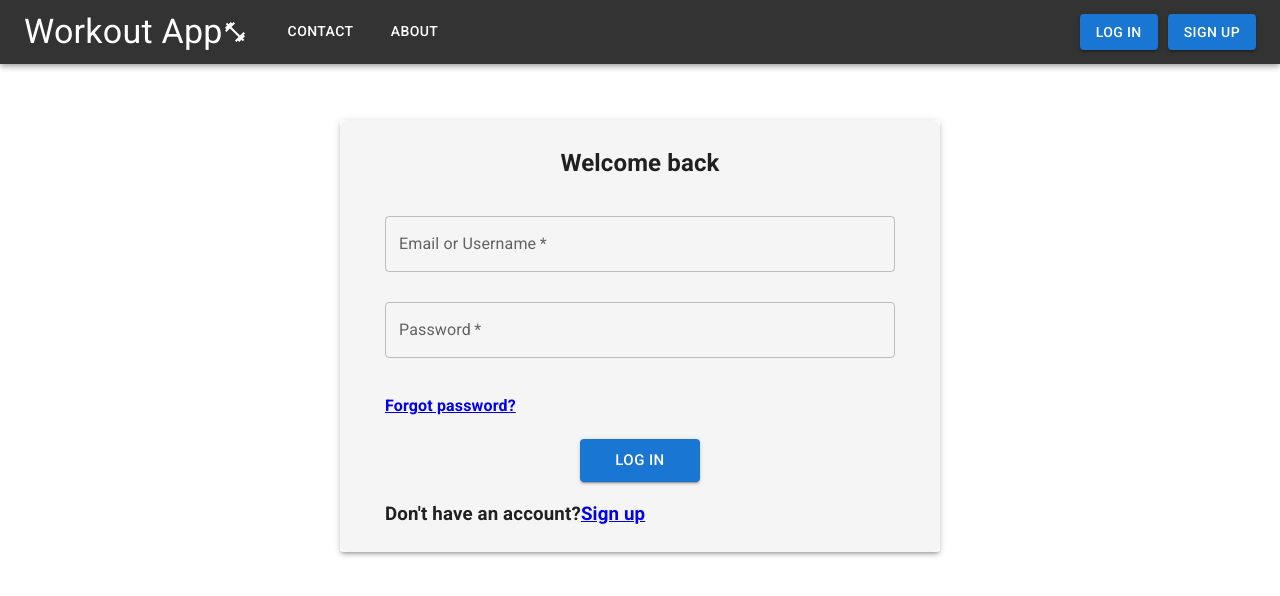
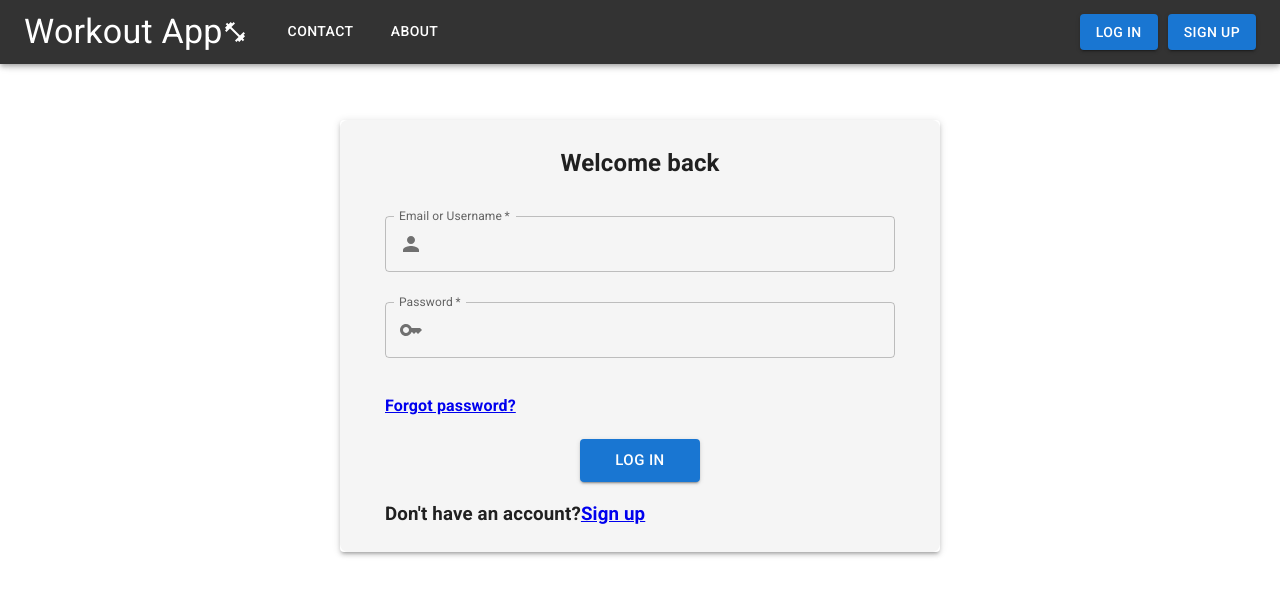
Before and after one commit to robert1021/Workout-App, a React (Create React App) app in the folder frontend/: page /login in a window 1280 px wide. Shown: the top 596 px of the page. Built offline with nearby package versions, Linux system fonts and the light colour scheme.

Commit message:
Added icons to log in form

```diff
--- a/frontend/src/components/Forms/LogInForm.js
+++ b/frontend/src/components/Forms/LogInForm.js
@@ -1,7 +1,9 @@
 import "./Forms.css";
 import "./LogInForm.css";
 import { Link } from "react-router-dom";
-import { Container, Stack, Paper, TextField, Button } from "@mui/material";
+import { Container, Stack, Paper, TextField, Button, InputAdornment } from "@mui/material";
+import PersonIcon from '@mui/icons-material/Person';
+import KeyIcon from '@mui/icons-material/Key';
 import { useState } from "react";
 
 export default function LogInForm() {
@@ -46,6 +48,13 @@ export default function LogInForm() {
               id="email-user"
               type="text"
               label="Email or Username"
+              InputProps={{
+                startAdornment: (
+                  <InputAdornment position="start">
+                    <PersonIcon />
+                  </InputAdornment>
+                ),
+              }}
               variant="outlined"
               required
               error={emailUserError}
@@ -58,6 +67,13 @@ export default function LogInForm() {
               id="password"
               type="password"
               label="Password"
+              InputProps={{
+                startAdornment: (
+                  <InputAdornment position="start">
+                    <KeyIcon />
+                  </InputAdornment>
+                ),
+              }}
               variant="outlined"
               required
               error={passwordError}
```
